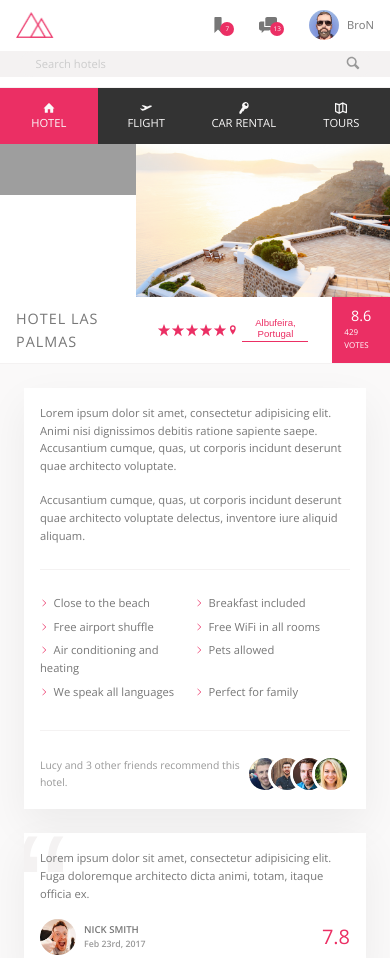
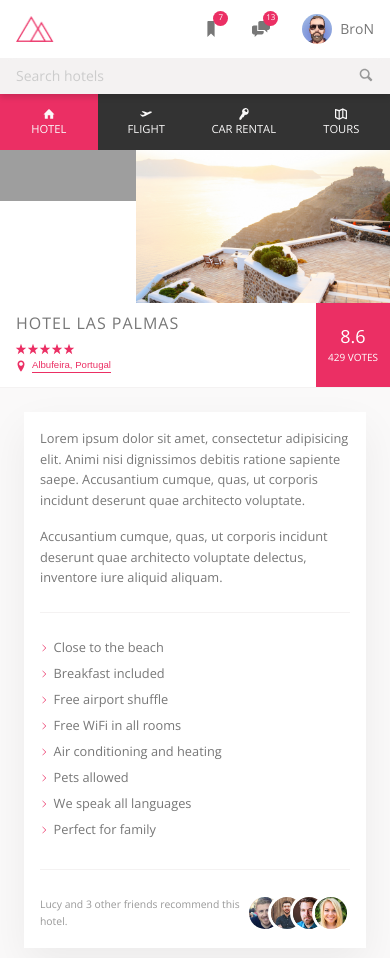
Before and after one commit to vsbron/course-trillo-2023, a website built with Parcel: page index.html in a window 390 px wide. Shown: the top 958 px of the page. Built offline with nearby package versions, Linux system fonts and the light colour scheme; grey boxes are pictures that could not be loaded.

Commit message:
Added improved responsive version

```diff
--- a/src/sass/abstract/_mixins.scss
+++ b/src/sass/abstract/_mixins.scss
@@ -1,6 +1,6 @@
 @mixin respond($breakpoint) {
   @if $breakpoint == phone-small {
-    @media only screen and (max-width: 31.25em) { @content };      // Max 500px
+    @media only screen and (max-width: 31.25em) { @content };     // Max 500px
   }
   @if $breakpoint == phone {
     @media only screen and (max-width: 37.5em) { @content };      // Max 600px
--- a/src/sass/base/_base.scss
+++ b/src/sass/base/_base.scss
@@ -13,7 +13,7 @@
 
 ::-webkit-scrollbar-track { background-color: $color-gray-light-2 }
 
-::-webkit-scrollbar-thumb { background: $color-gray-dark-1  }
+::-webkit-scrollbar-thumb { background: $color-gray-dark-1 }
 
 ::-webkit-scrollbar-thumb:hover { background: $color-gray-dark-2 }
 
@@ -33,10 +33,6 @@ body {
   font-family: "Open Sans", sans-serif;
   color: $color-gray-dark-2;
   background: linear-gradient(to right bottom, $color-primary-light, $color-primary-dark) no-repeat;
-
-  min-height: 100vh;
 }
 
-a:visited {
-  color: currentColor;
-}
+a:visited { color: currentColor }
--- a/src/sass/base/_typography.scss
+++ b/src/sass/base/_typography.scss
@@ -1,8 +1,5 @@
 .paragraph {
-
-  &:not(:last-of-type){
-    margin-bottom: 2rem;
-  }
+  &:not(:last-of-type){ margin-bottom: 2rem }
 }
 
 .list {
@@ -16,6 +13,11 @@
   &__2-cols {
     display: flex;
     flex-wrap: wrap;
+
+    @include respond (phone-small) {
+      flex-wrap: nowrap;
+      flex-direction: column;
+    }
   }
 
   &__item {
@@ -29,16 +31,17 @@
       width: 1rem;
       margin-right: .7rem;
 
-      // Older browsers
-      // background-image: url(../img/chevron-thin-right.svg);
-      // background-size: cover;
+      background-image: url(../img/chevron-thin-right.svg);
+      background-size: cover;
 
-      // Newer browsers - masks
-      background-color: $color-primary;
-      -webkit-mask-image: url(../img/chevron-thin-right.svg);
-      mask-image: url(../img/chevron-thin-right.svg);
-      -webkit-mask-size: cover;
-      mask-size: cover;
+      @supports (-webkit-mask-image: url()) or (mask-image: url()) {
+        background-color: $color-primary;
+        -webkit-mask-image: url(../img/chevron-thin-right.svg);
+        mask-image: url(../img/chevron-thin-right.svg);
+        -webkit-mask-size: cover;
+        mask-size: cover;
+        background-image: none;
+      }
     }
   }
 }
--- a/src/sass/components/_cta.scss
+++ b/src/sass/components/_cta.scss
@@ -11,5 +11,9 @@
     margin-bottom: 2.5rem;
 
     @include respond (tab-port) { margin-bottom: 1.5rem }
+    @include respond (phone-small) {
+      font-size: 2.25rem;
+      font-weight: 400;
+    }
   }
 }
--- a/src/sass/components/_overview.scss
+++ b/src/sass/components/_overview.scss
@@ -2,6 +2,12 @@
   display: flex;
   align-items: center;
   border-bottom: $border-default;
+  position: relative;
+
+  @include respond (phone-small) {
+    flex-direction: column;
+    align-items: flex-start;
+  }
 
   &__heading {
     font-size: 2.25rem;
@@ -14,11 +20,22 @@
       font-size: 1.8rem;
       padding: 1.25rem 2rem;
     }
+
+    @include respond (phone-small) {
+      font-size: 2rem;
+      line-height: 1.3;
+      padding-bottom: .5;
+    }
   }
 
   &__stars {
     margin-right: auto;
     display: flex;
+
+    @include respond (phone-small) {
+      padding-left: 1.85rem;
+      margin-bottom: .5rem;
+    }
   }
 
   &__icon-star,
@@ -28,12 +45,24 @@
     fill: $color-primary;
   }
 
+  &__icon-star{
+    @include respond (phone-small) {
+      width: 1.5rem;
+      height: 1.5rem;
+    }
+  }
+
   &__icon-location { margin-right: .5rem }
 
   &__location {
     font-size: 1.2rem;
     display: flex;
     align-items: center;
+
+    @include respond (phone-small) {
+      padding-left: 1.75rem;
+      margin-bottom: 1.75rem;
+    }
   }
 
   &__rating {
@@ -49,12 +78,20 @@
 
     @include respond (phone) { padding: 0 1.5rem }
 
+    @include respond (phone-small) {
+      position: absolute;
+      top: 0;
+      right: 0;
+      height: 100%;
+    }
+
     &-average {
       font-size: 2.25rem;
       font-weight: 300;
       line-height: 1.3;
 
       @include respond (phone) { font-size: 1.8rem }
+      @include respond (phone-small) { font-size: 2.25rem }
     }
 
     &-count {
@@ -62,6 +99,7 @@
       text-transform: uppercase;
 
       @include respond (phone) { font-size: 1rem }
+      @include respond (phone-small) { font-size: 1.25rem }
     }
   }
 }
--- a/src/sass/components/_recommend.scss
+++ b/src/sass/components/_recommend.scss
@@ -6,9 +6,7 @@
 
   &__count { margin-right: auto }
 
-  &__friends {
-    display: flex;
-  }
+  &__friends { display: flex }
 
   &__photo {
     box-sizing: content-box;
--- a/src/sass/components/_review.scss
+++ b/src/sass/components/_review.scss
@@ -32,9 +32,7 @@
     margin-right: 1rem
   }
 
-  &__user-box {
-    font-weight: 700;
-  }
+  &__user-box { font-weight: 700 }
 
   &__user-name {
     font-size: 1.2rem;
--- a/src/sass/components/_search.scss
+++ b/src/sass/components/_search.scss
@@ -32,6 +32,12 @@
       font-weight: 100;
       color: $color-gray-light-4;
     }
+
+    @include respond (phone-small) {
+      font-size: 14px;
+      padding: 1rem 2rem;
+      width: 100%;
+    }
   }
 
   &__input:focus + &__button { background-color: $color-gray-light-3 }
@@ -44,6 +50,11 @@
     &:focus { outline: none }
 
     &:active { transform: translate(-10px, 2px) }
+
+    @include respond (phone-small) {
+      transform: translate(-2rem, 1px);
+      &:active { transform: translate(-2rem, 2px) }
+    }
   }
 
   &__icon {
--- a/src/sass/components/_user-nav.scss
+++ b/src/sass/components/_user-nav.scss
@@ -9,6 +9,11 @@
     height: 100%;
     display: flex;
     align-items: center;
+
+    @include respond (phone-small) {
+      padding-top: 1.75rem;
+      padding-bottom: 1.75rem;
+    }
   }
 
   & > *:hover { background: $color-gray-light-2 }
@@ -22,18 +27,33 @@
   }
 
   &__notification {
-    font-size: .8rem;
-    height: 1.75rem;
-    width: 1.75rem;
+    font-size: 10px;
+    padding-bottom: 2px;
+    height: 19px;
+    width: 19px;
     border-radius: 50%;
     background: $color-primary;
     color: $color-white;
     position: absolute;
-    top: 1.5rem;
-    right: 1.1rem;
+    top: 1.4rem;
+    right: 1rem;
     display: flex;
     justify-content: center;
     align-items: center;
+
+    @include respond (tab-land) {
+      font-size: 9px;
+      height: 17px;
+      width: 17px;
+      padding-bottom: 1px;
+    }
+
+    @include respond (tab-land) {
+      font-size: 8px;
+      height: 15px;
+      width: 15px;
+      padding-bottom: 2px;
+    }
   }
 
   &__user-photo {
@@ -42,4 +62,8 @@
     border-radius: 50%;
     margin-right: 1rem;
   }
+
+  &__user-name {
+    font-size: 14px;
+  }
 }
--- a/src/sass/layout/_detail.scss
+++ b/src/sass/layout/_detail.scss
@@ -12,4 +12,5 @@
   }
 
   @include respond (phone) { flex-direction: column }
+  @include respond (phone-small) { font-size: 1.6rem }
 }
--- a/src/sass/layout/_header.scss
+++ b/src/sass/layout/_header.scss
@@ -9,8 +9,11 @@
 
   @include respond (phone-small) {
     flex-wrap: wrap;
-    align-content: space-evenly;
-    height: 11rem;
+    height: auto;
+    position: sticky;
+    top: 0;
+    z-index: 200;
+    box-shadow: 0 3px 6px 0 rgba($color-black, .15);
   }
 }
 
--- a/src/sass/layout/_side-nav.scss
+++ b/src/sass/layout/_side-nav.scss
@@ -2,7 +2,6 @@
   font-size: 1.4rem;
   list-style: none;
   margin-top: 3.5rem;
-
 
   @include respond (tab-port) {
     display: flex;
@@ -28,6 +27,15 @@
       background: $color-primary;
       transform: scaleY(0);
       transition: transform .2s ease-out, width .2s cubic-bezier(1,0,0,1) .2s, background .1s ease-out;
+
+      @include respond (tab-port) {
+        top: 0;
+        left: 0;
+        width: 100%;
+        transform: scaleX(0);
+        height: 3px;
+        transition: transform .2s ease-out, height .2s cubic-bezier(1,0,0,1) .2s, background .1s ease-out;
+      }
     }
 
     &:active::before { background: $color-primary-light }
@@ -37,6 +45,11 @@
   &__item--active::before {
     transform: scaleY(1);
     width: 100%;
+
+    @include respond (tab-port) {
+      transform: scaleX(1);
+      height: 100%;
+    }
   }
 
   &__link:link,
@@ -82,5 +95,5 @@
   padding: 2rem;
   color: $color-gray-light-4;
 
-  @include respond (tab-port) { display: none; }
+  @include respond (tab-port) { display: none }
 }
--- a/src/sass/main.scss
+++ b/src/sass/main.scss
@@ -18,6 +18,5 @@
 @import "layout/container";
 @import "layout/content";
 @import "layout/detail";
-@import "layout/footer";
 @import "layout/header";
 @import "layout/side-nav";
```
Also changed, not shown: README.md, src/css/style.css, src/sass/layout/_footer.scss (deleted).
